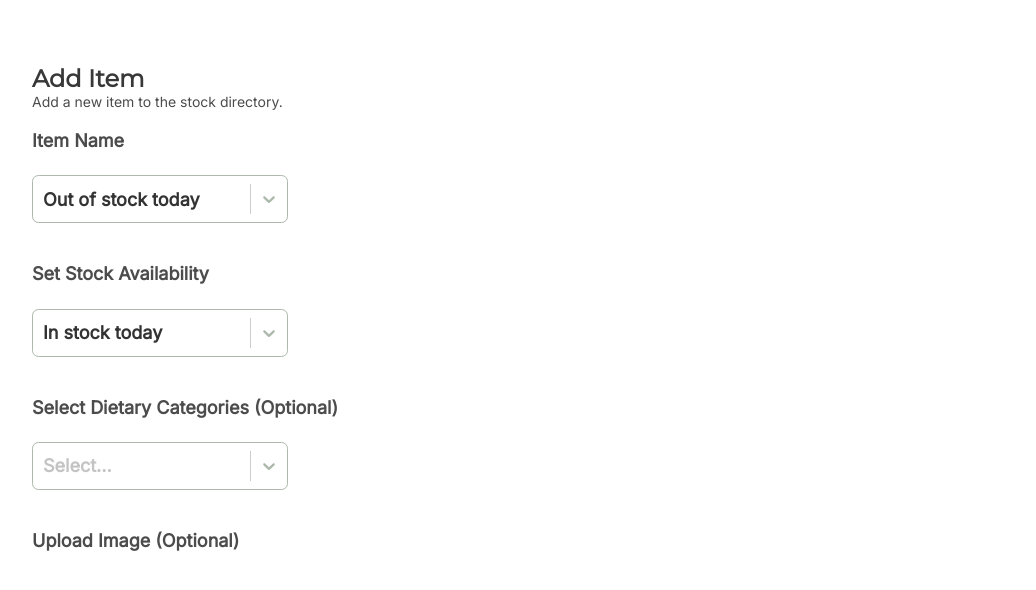
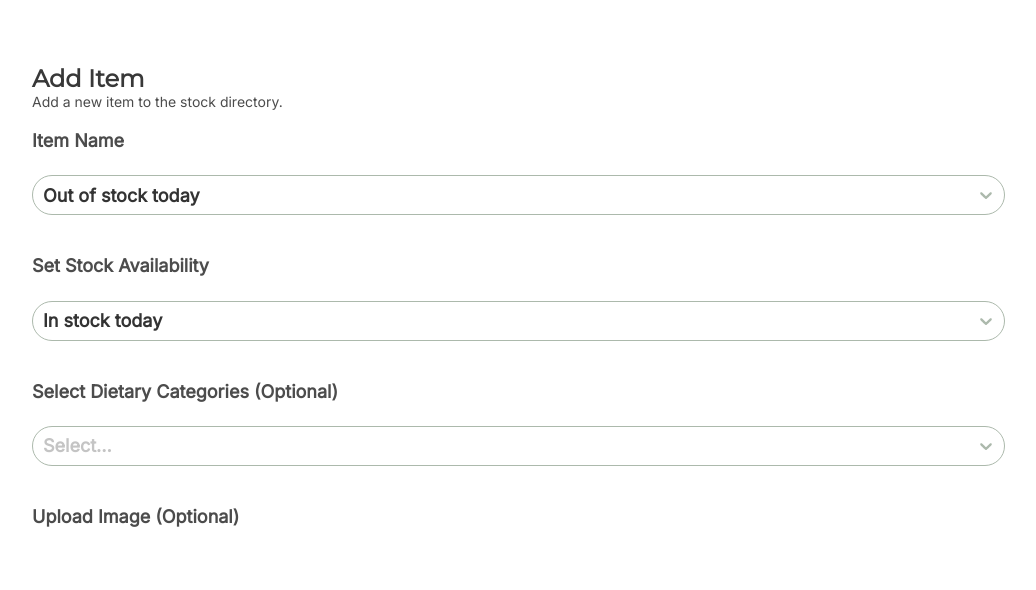
Before and after one commit to codebase-berkeley/berkeley-food-pantry, a React (Create React App) app in the folder client/: page / in a window 1280 px wide. Shown: the top 590 px of the page, without its empty margins (32-1068 px from the left). Built offline with nearby package versions, Linux system fonts and the light colour scheme.

Commit message:
changed drop downs

```diff
--- a/client/package.json
+++ b/client/package.json
@@ -8,6 +8,7 @@
     "@testing-library/user-event": "^13.2.1",
     "global": "^4.4.0",
     "react": "^17.0.2",
+    "react-color": "^2.19.3",
     "react-dom": "^17.0.2",
     "react-scripts": "5.0.0",
     "react-select": "^5.2.2",
--- a/client/src/mobile-add-item.css
+++ b/client/src/mobile-add-item.css
@@ -9,7 +9,7 @@
 .addItem {
     font-family: "Montserrat";
     color: #383838;
-    font-weight: 600 ;
+    font-weight: 800;
     font-size: 24px;
   }
 
--- a/client/src/mobile-add-item.js
+++ b/client/src/mobile-add-item.js
@@ -1,10 +1,12 @@
 import './mobile-add-item.css';
 import saveitembutton from './assets/saveitembutton.svg';
-// import React from 'react';
-import Select, { NonceProvider } from 'react-select';
+// import Select, { NonceProvider } from 'react-select';
 import makeAnimated from 'react-select/animated';
 import React, { Component } from 'react'
-// import Select from 'react-select'
+// import chroma from 'chroma-js';
+// import { ColourOption, colourOptions } from '../data';
+import Select, { StylesConfig } from 'react-select';
+import { red } from 'react-color/lib/helpers/color';
 
 const dietaryCategories = [
     { value: 'meat', label: 'Meat' },
@@ -14,9 +16,10 @@ const dietaryCategories = [
 ]
 
 const stockStatus = [
-    {value: 'out of stock', label: 'Out of stock today'},
-    { value: 'in stock', label: 'In stock today'}
+    {value: 'out of stock', label: 'Out of stock today', color: "#A71E34"},
+    { value: 'in stock', label: 'In stock today', color: "#588157"}
 ]
+
 
 const customStyles = {
     placeholder: (defaultStyles) => ({
@@ -35,17 +38,17 @@ const customStyles = {
         color: "#ACB9AC"
     }),
 
-    IndicatorSeparator: () => null,
+    indicatorSeparator: () => null,
 
     control: (provided, state) => ({
-        height: '6vh',
+        height: '5vh',
         ...provided,
-        width: '20vw',
-        borderRadius: '.5vw',
-        border: state.isFocused ? '1.5px solid #ACB9AC' : '1.5px solid #ACB9AC',
-        boxShadow: state.isFocused ? '1.5px solid #ACB9AC' : '1.5px solid #ACB9AC',
+        width: '80%',
+        borderRadius: '3vw',
+        border: state.isFocused ? '1px solid #ACB9AC' : '1px solid #ACB9AC',
+        boxShadow: state.isFocused ? '1px solid #ACB9AC' : '1px solid #ACB9AC',
         '&:hover': {
-            border: state.isFocused ? '1.5px solid #ACB9AC' : '1.5px solid #ACB9AC'
+            border: state.isFocused ? '1px solid #ACB9AC' : '1px solid #ACB9AC'
         }
     }),
 
@@ -54,7 +57,7 @@ const customStyles = {
         const transition = 'opacity 300ms';
 
         return {
-            ...provided, opacity, transition, borderRadius: '20px', paddingLeft: '5px', paddingRight: '5px'
+            ...provided, opacity, transition, borderRadius: '20%', paddingLeft: '1%', paddingRight: '1%'
         };
     }
 }
@@ -81,6 +84,8 @@ export default function MobileAddItem() {
                 components={animatedComponents}
                 placeholder="In stock today"
                 options={stockStatus}
+                singleValue={true}
+                isMulti={false}
                 defaultValue={stockStatus[0]}
                 />
             </div>
@@ -95,6 +100,7 @@ export default function MobileAddItem() {
                 placeholder="In stock today"
                 options={stockStatus}
                 defaultValue={stockStatus[1]}
+                isSearchable={false}
                 />
             </div>
             <br></br>
@@ -107,6 +113,8 @@ export default function MobileAddItem() {
                 components={animatedComponents}
                 placeholder="Select..."
                 options={dietaryCategories}
+                isMulti={true}
+                isSearchable={true}
                 defaultValue={"Select..."}
                 />
             </div>
```
Also changed, not shown: 2 other files (tests, documents, lock files or other folders).
